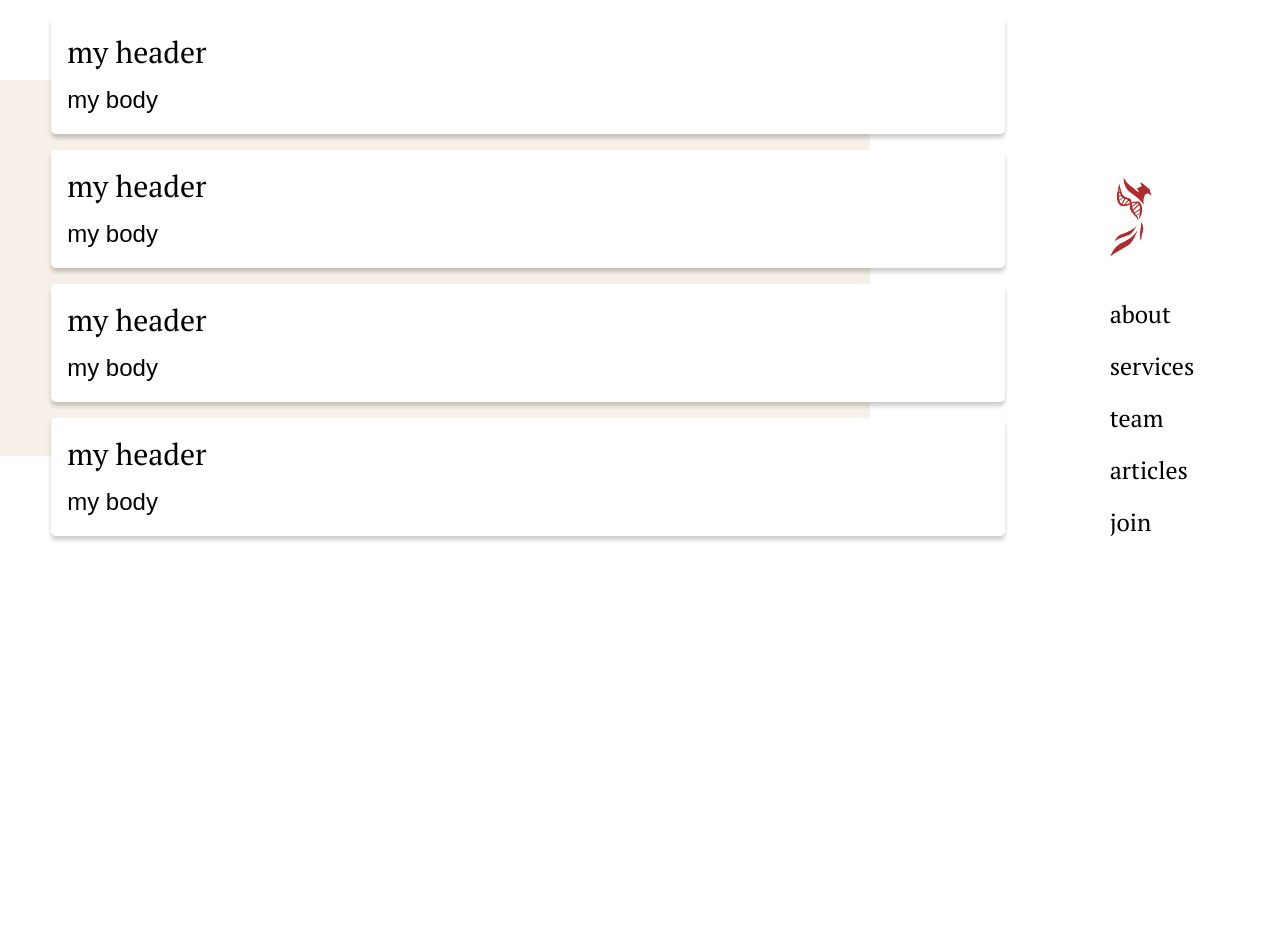
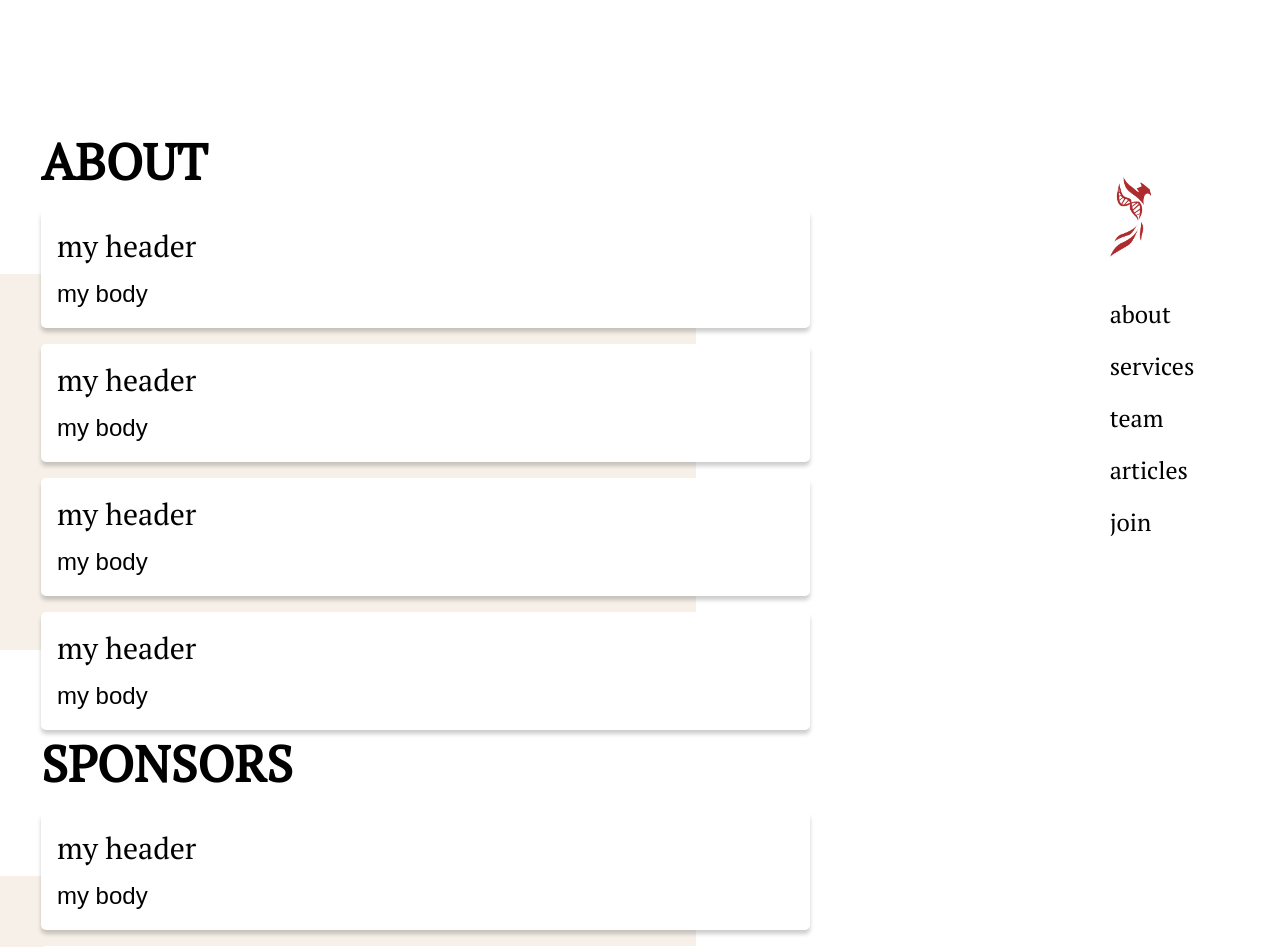
Before and after one commit to stylate/phoenix-consulting, a React (Create React App) app: page /about in a window 1280 px wide. Shown: the top 947 px of the page. Before the commit the page ends 800 px from the top, so only its background shows below. Built offline with nearby package versions, Linux system fonts and the light colour scheme.

Commit message:
add about, global css

```diff
--- a/src/components/Nav.js
+++ b/src/components/Nav.js
@@ -8,6 +8,7 @@ import {
 
 import logo from '../assets/phoenixlogo.png';
 import '../layout/Nav.css';
+import '../layout/_global.css';
 
 // pages
 import Home from '../routes/Home';
@@ -21,7 +22,7 @@ const routes = [
   },
   {
     path: "/about",
-    sidebar: () => <About/>
+    sidebar: () => <div className="Content"><About/></div>
   },
   {
     path: "/services",
--- /dev/null
+++ b/src/layout/About.css
@@ -0,0 +1,6 @@
+.About-title {
+    font-family: 'PT Serif', serif;
+    font-size: 50px;
+    font-weight: bold;
+    margin-left: 4%;
+}
--- /dev/null
+++ b/src/layout/_global.css
@@ -0,0 +1,32 @@
+.Content {
+    width: 80%;
+    margin-top: 10%;
+    text-align: left;
+}
+
+header {
+    font-family: 'PT Serif', serif;
+    font-size: 50px;
+    font-weight: bold;
+    margin-left: 4%;
+}
+
+.mt {
+    margin-top: 4px;
+}
+
+.mt-2 {
+    margin-top: 8px;
+}
+
+.mt-3 {
+    margin-top: 12px;
+}
+
+.mt-4 {
+    margin-top: 16px;
+}
+
+.mt-5 {
+    margin-top: 20px;
+}
--- a/src/routes/About.js
+++ b/src/routes/About.js
@@ -1,10 +1,16 @@
 import React from 'react';
 import BlockTexts from '../components/BlockTexts';
+import '../layout/About.css'
+
+// include header comp?
+// replace texts later with imported json
+// construct new component with hover/box shadows + text for current sponsors
 
 const About = () => (
     <div>
+        <header>ABOUT</header>
         <BlockTexts
-            className=""
+            className="mt"
             texts={[
                 {"header": "my header", "body": "my body"},
                 {"header": "my header", "body": "my body"},
@@ -12,6 +18,17 @@ const About = () => (
                 {"header": "my header", "body": "my body"},
             ]}
         />
+        <header>SPONSORS</header>
+        <BlockTexts
+            className="mt"
+            texts={[
+                {"header": "my header", "body": "my body"},
+                {"header": "my header", "body": "my body"},
+                {"header": "my header", "body": "my body"},
+                {"header": "my header", "body": "my body"},
+            ]}
+        />
+        <header>CURRENT SPONSORS</header>
     </div>
 );
 
```
